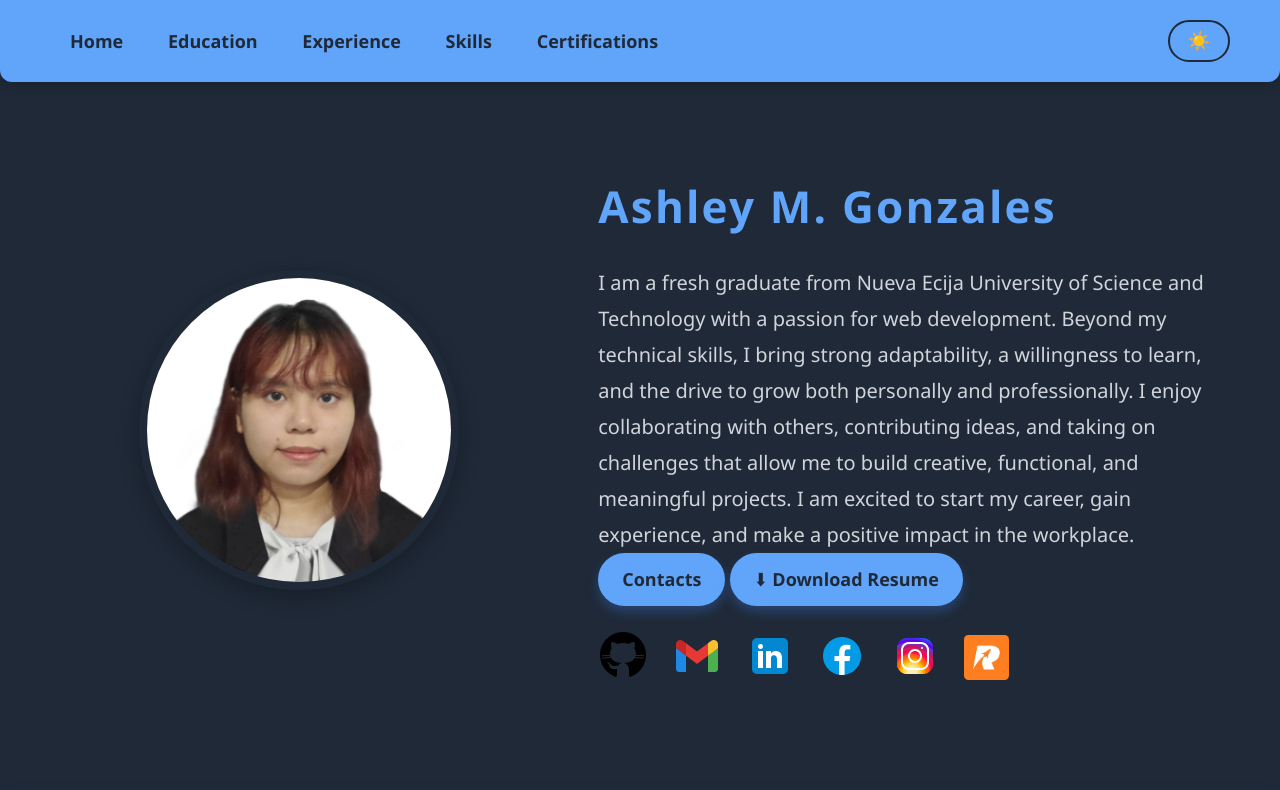
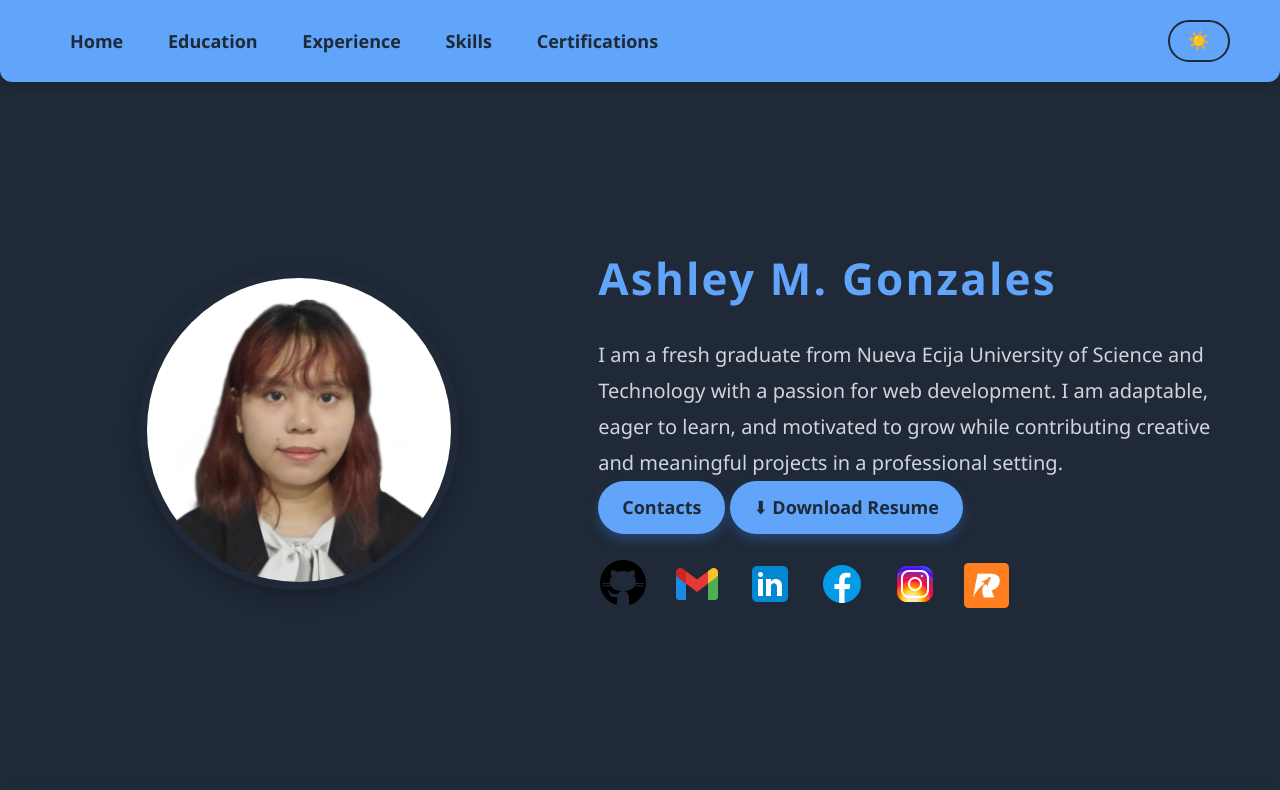
Before and after one commit to ashlel1523/Profile, a plain HTML site: page index.html in a window 1280 px wide. Shown: the top 790 px of the page. Drawn offline with Linux system fonts and the light colour scheme.

Commit message:
Update: changed homepage design

```diff
--- a/index.html
+++ b/index.html
@@ -44,7 +44,7 @@
     <div class="about">
       <h1>Ashley M. Gonzales</h1>
       <p>
-        I am a fresh graduate from Nueva Ecija University of Science and Technology with a passion for web development. Beyond my technical skills, I bring strong adaptability, a willingness to learn, and the drive to grow both personally and professionally. I enjoy collaborating with others, contributing ideas, and taking on challenges that allow me to build creative, functional, and meaningful projects. I am excited to start my career, gain experience, and make a positive impact in the workplace.
+        I am a fresh graduate from Nueva Ecija University of Science and Technology with a passion for web development. I am adaptable, eager to learn, and motivated to grow while contributing creative and meaningful projects in a professional setting.
       </p>
       <a href="#contact" class="resume-btn">Contacts</a>
       <a href="Gonzales, Ashley M.pdf" download class="resume-btn">⬇ Download Resume</a>
```
